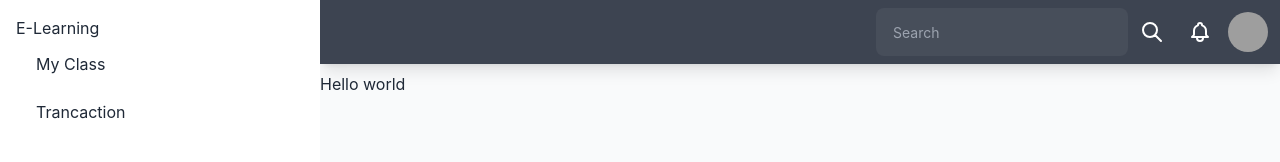
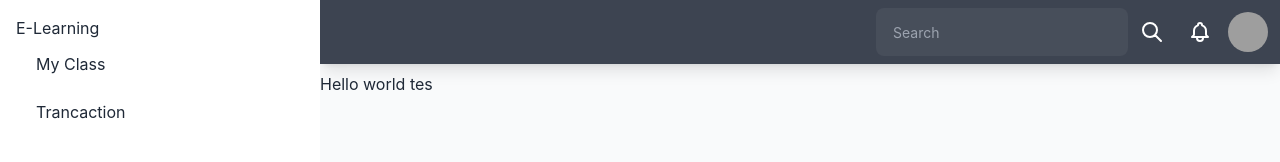
Before and after one commit to lms-20/fe_dashboard_lms, a React (Create React App) app: page / in a window 1280 px wide. Shown: the top 162 px of the page. Built offline with nearby package versions, Linux system fonts and the light colour scheme; grey boxes are pictures that could not be loaded.

Commit message:
create branch

```diff
--- a/src/components/PermanentDrawer/PermanentDrawer.jsx
+++ b/src/components/PermanentDrawer/PermanentDrawer.jsx
@@ -46,7 +46,7 @@ const PermanentDrawer = props => {
                         </div>
                     </div>
                 </div>
-                <p>Hello world</p>
+                <p>Hello world tes</p>
                 <Outlet />
             </div>
             <div className="drawer-side">
```
